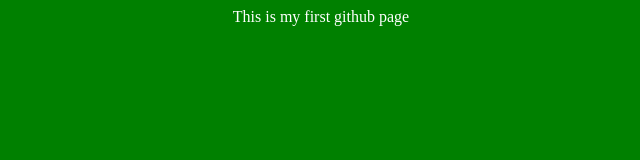
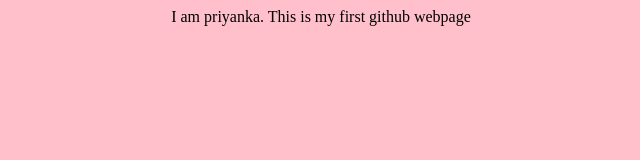
Before and after one commit to MadivadaLakshmiPriyanka/test, a plain HTML site: page index.html in a window 1280 px wide. Shown: the whole page, without its empty margins (319-959 px from the left). Drawn offline with Linux system fonts and the light colour scheme.

Commit message:
Update index.html

```diff
--- a/index.html
+++ b/index.html
@@ -1,14 +1,14 @@
 <html>
 <title>
-First Web Site
+My First WebSite
 </title>
 <body>
-This is my first github page
+ I am priyanka.
+This is my first github webpage
 </body>
 <style>
 body{
-    background-color:green;
-     color:#fff;
+    background-color:pink;
      text-align:center;
 }
 </style>
```
